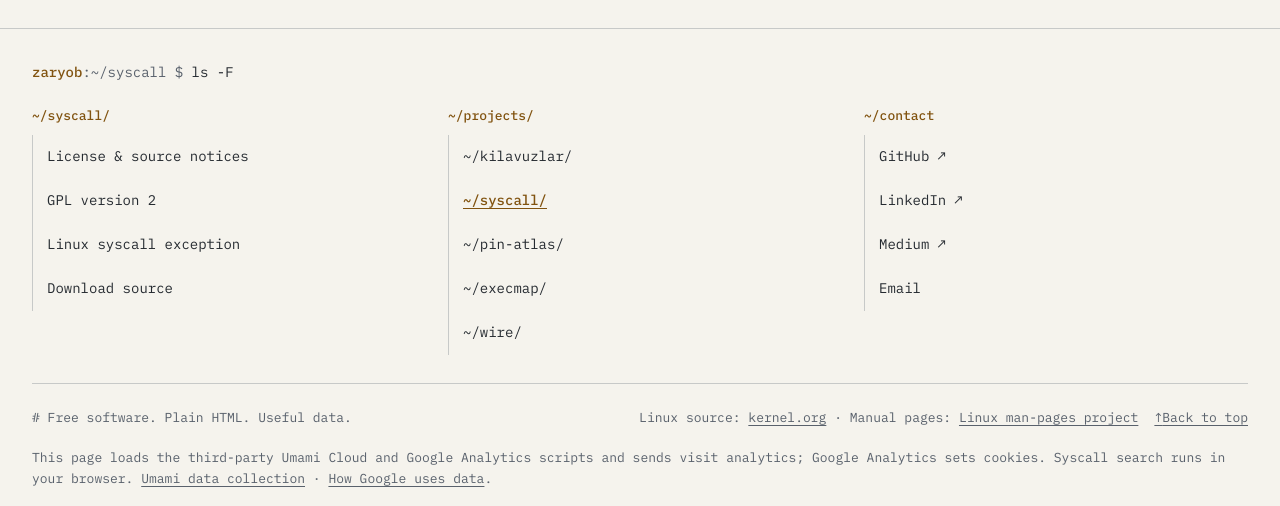
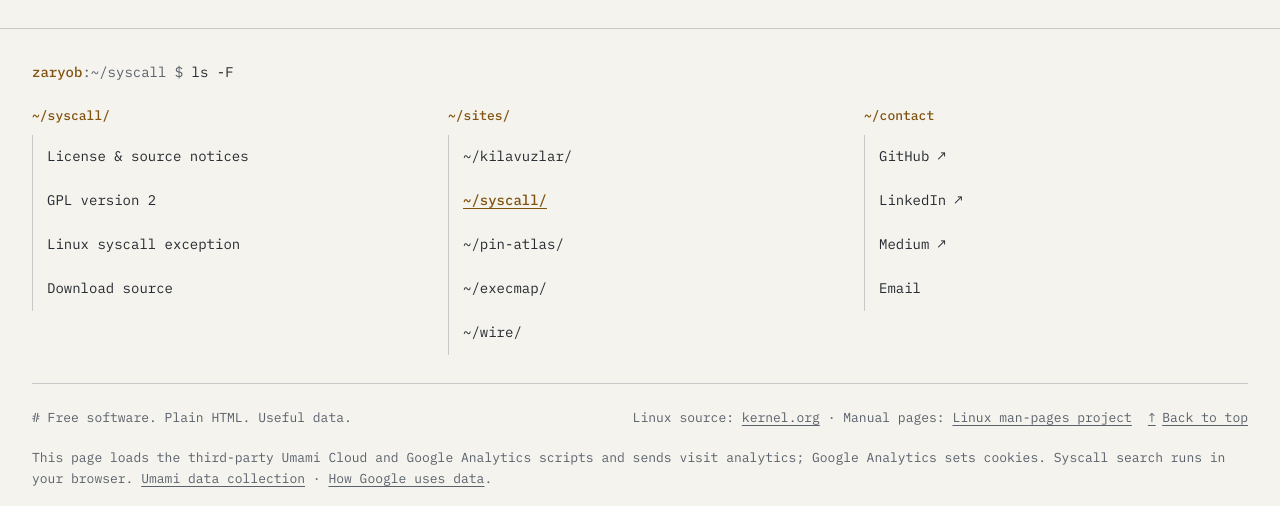
Before and after one commit to Zaryob/syscall, a Jekyll site: the page built from public/index.html, in a window 1280 px wide and 1400 px high, scrolled down 2377 px. Shown: the part 891-1397 px from the top of the window. Built offline with Jekyll 4.4.1, drawn with Linux system fonts in a browser that asks for light colours.

Commit message:
Sync console theme: ~/sites/ footer column and spaced back-to-top arrow

```diff
--- a/public/_includes/console-footer.html
+++ b/public/_includes/console-footer.html
@@ -15,7 +15,7 @@ One ls -F footer for every suite site. Parameters (all optional):
     <div class="suite-footer__cols">
       {{ include.columns }}
       <nav class="suite-footer__col" aria-label="{% if footer_lang == 'en' %}Zaryob projects{% else %}Zaryob projeleri{% endif %}" data-i18n-aria-label="Zaryob projects">
-        <p class="suite-footer__title">~/<span data-i18n="projects/">{% if footer_lang == 'en' %}projects/{% else %}projeler/{% endif %}</span></p>
+        <p class="suite-footer__title">~/<span data-i18n="sites/">{% if footer_lang == 'en' %}sites/{% else %}siteler/{% endif %}</span></p>
         <ul class="console-suite__list">
           {% for project in site.data.console_projects %}{% if project.key != 'home' %}
           <li><a href="{{ suite_root }}{{ project.path }}" aria-label="{{ project.title | escape }}"{% if project.title_en %} data-i18n-aria-label="{{ project.title_en }}"{% endif %}{% if site.suite_section == project.key %} aria-current="location"{% endif %}>{{ project.prompt }}/</a></li>
--- a/public/assets/console/i18n.js
+++ b/public/assets/console/i18n.js
@@ -74,6 +74,7 @@
   "Site source code": "Site kaynak kodu",
   "Site sections": "Site bölümleri",
   "projects/": "projeler/",
+  "sites/": "siteler/",
   "archive/": "arşiv/",
   "bookshelf/": "kitaplık/",
   "tools": "araçlar",
--- a/public/assets/console/theme.css
+++ b/public/assets/console/theme.css
@@ -218,7 +218,7 @@ body.console-site, body.pin-atlas-site { margin: 0; background: var(--paper); co
 .suite-footer__legal a:hover { color: var(--accent); }
 .suite-footer__note { flex-basis: 100%; margin: 0; padding-block: 4px; line-height: 1.6; }
 .suite-footer__note a { min-height: 0; }
-.suite-footer__top { margin-inline-start: 16px; }
+.suite-footer__top { gap: .5em; margin-inline-start: 16px; }
 @media (max-width: 560px) { .suite-footer__inner { padding: 24px 16px 12px; } }
 @media print { .suite-footer { display: none; } }
 .console-hints { display: flex; flex-wrap: wrap; align-items: center; gap: 8px; }
```
